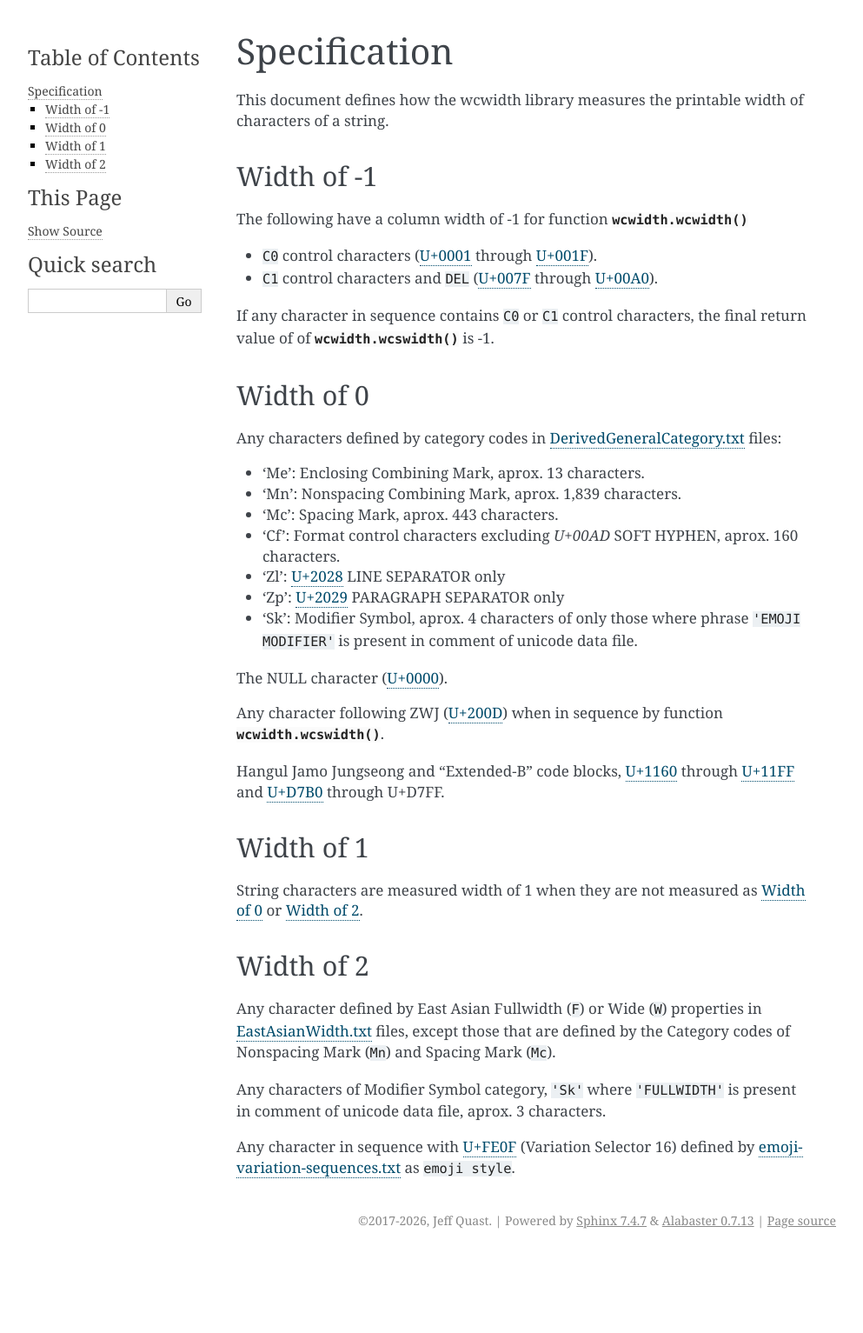
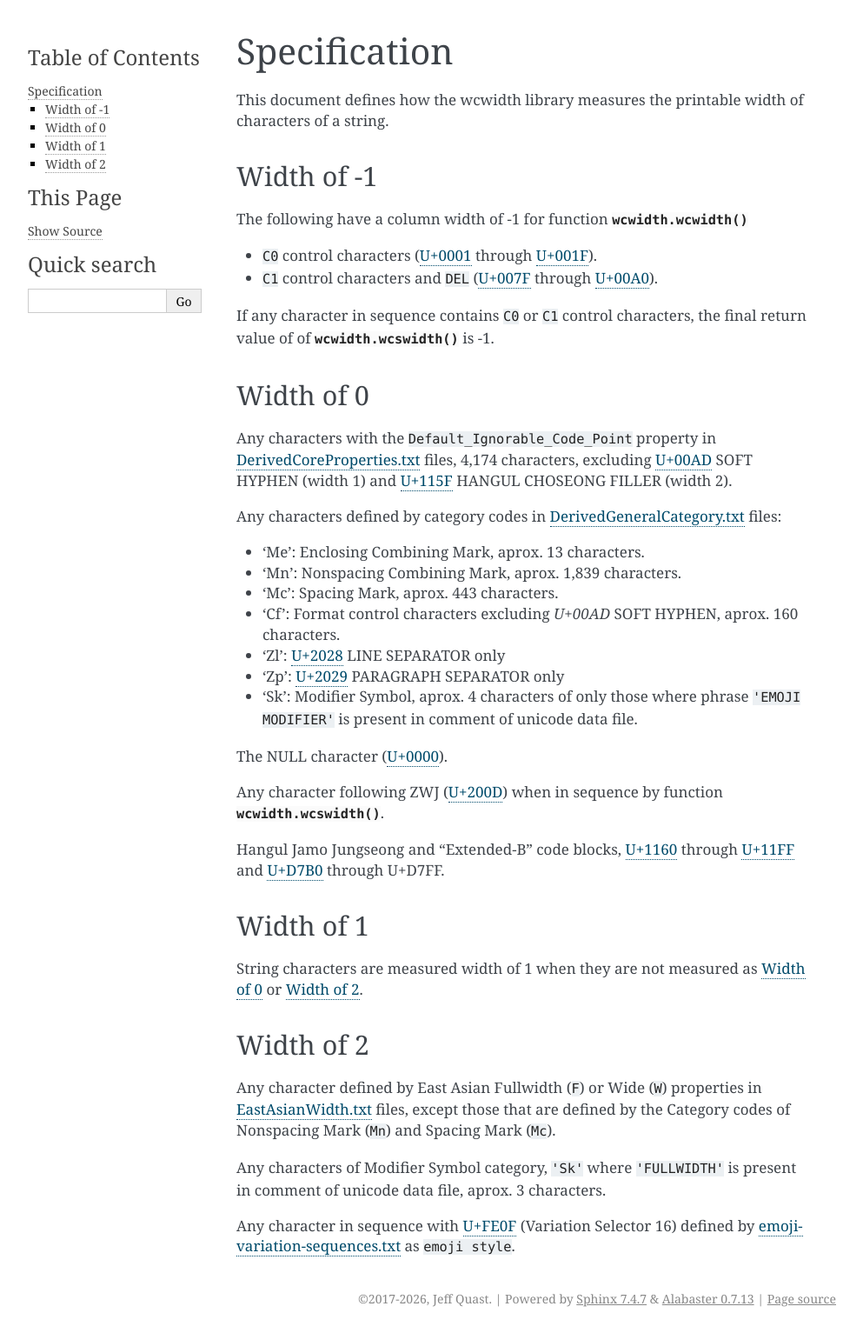
Before and after one commit to jquast/wcwidth, a Sphinx documentation site: the page built from docs/specs.rst, in a window 1280 px wide. Shown: the whole page at 87% size, without its empty margins (148-1141 px from the left). Built offline with Sphinx 7.4.7, drawn with Linux system fonts in a browser that asks for light colours; before the commit the page ends 1443 px from its top, so only the background shows below that.

Commit message:
changelog and specification update

```diff
--- a/docs/intro.rst
+++ b/docs/intro.rst
@@ -453,6 +453,8 @@ History
   * **Performance** improvement in `wcswidth()`_. `PR #171`_.
   * **New** argument ``ambiguous_width`` to all functions. `PR #172`_.
   * **New** Functions `clip()`_ and `strip_sequences()`_. `PR #173`_.
+  * **Bugfix** Characters with ``Default_Ignorable_Code_Point`` property now
+    return width 0. `PR #174`_.
 
 0.2.14 *2025-09-22*
   * **Drop Support** for Python 2.7 and 3.5. `PR #117`_.
@@ -591,6 +593,7 @@ https://www.cl.cam.ac.uk/~mgk25/ucs/wcwidth.c::
 .. _`PR #171`: https://github.com/jquast/wcwidth/pull/171
 .. _`PR #172`: https://github.com/jquast/wcwidth/pull/172
 .. _`PR #173`: https://github.com/jquast/wcwidth/pull/173
+.. _`PR #174`: https://github.com/jquast/wcwidth/pull/174
 .. _`Issue #101`: https://github.com/jquast/wcwidth/issues/101
 .. _`jquast/blessed`: https://github.com/jquast/blessed
 .. _`selectel/pyte`: https://github.com/selectel/pyte
--- a/docs/specs.rst
+++ b/docs/specs.rst
@@ -20,6 +20,10 @@ return value of of :func:`wcwidth.wcswidth` is -1.
 
 Width of 0
 ----------
+
+Any characters with the ``Default_Ignorable_Code_Point`` property in
+`DerivedCoreProperties.txt`_ files, 4,174 characters, excluding `U+00AD`_ SOFT HYPHEN
+(width 1) and `U+115F`_ HANGUL CHOSEONG FILLER (width 2).
 
 Any characters defined by category codes in `DerivedGeneralCategory.txt`_ files:
 
@@ -74,6 +78,8 @@ Any character in sequence with `U+FE0F`_ (Variation Selector 16) defined by
 .. _`U+2029`: https://codepoints.net/U+2029
 .. _`U+D7B0`: https://codepoints.net/U+D7B0
 .. _`U+FE0F`: https://codepoints.net/U+FE0F
+.. _`U+115F`: https://codepoints.net/U+115F
 .. _`DerivedGeneralCategory.txt`: https://www.unicode.org/Public/UCD/latest/ucd/extracted/DerivedGeneralCategory.txt
+.. _`DerivedCoreProperties.txt`: https://www.unicode.org/Public/UCD/latest/ucd/DerivedCoreProperties.txt
 .. _`EastAsianWidth.txt`: https://www.unicode.org/Public/UCD/latest/ucd/EastAsianWidth.txt
 .. _`emoji-variation-sequences.txt`: https://www.unicode.org/Public/UCD/latest/ucd/emoji/emoji-variation-sequences.txt
```
